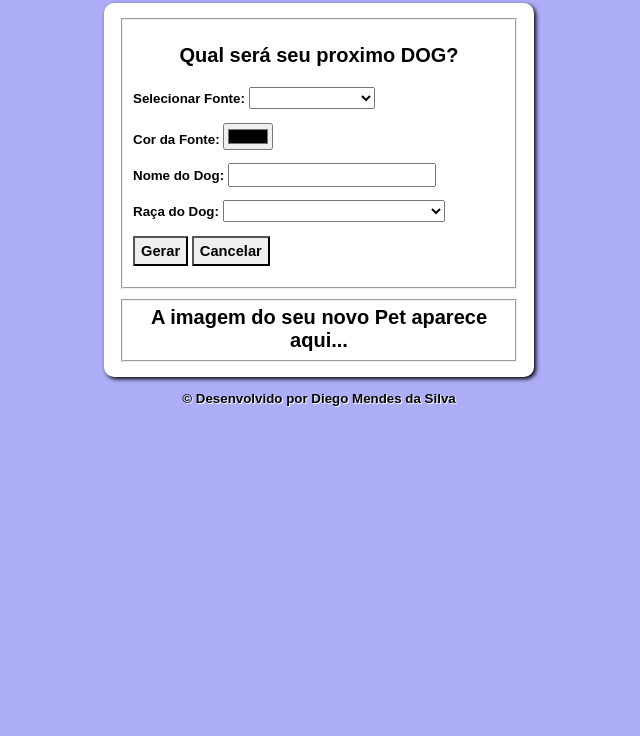
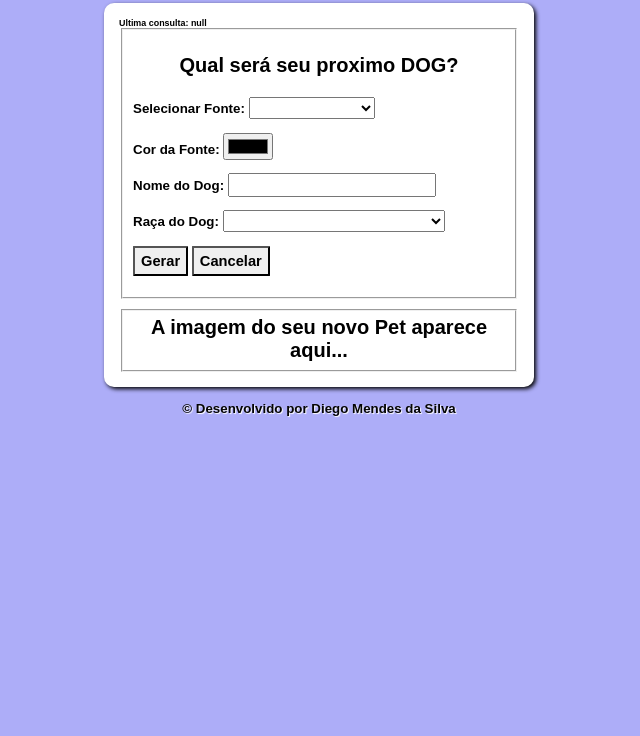
Before and after one commit to diegomendes90/diegomendes90.github.io, a plain HTML site: page index.html in a window 1280 px wide. Shown: the part 64-800 px from the top of the page, without its empty margins (321-961 px from the left). Drawn offline with Linux system fonts and the light colour scheme; a web font is replaced by a local one.

Commit message:
Update index.html

```diff
--- a/index.html
+++ b/index.html
@@ -13,6 +13,8 @@
         <h1>API DOG</h1>
     </header>
     <section>
+        <!--Informação de ultimo acesso-->
+        <h6 id="ultimoacesso" style="margin: 0px;padding: 0px;"></h6>
         <!--Primeira Parte-->
             <fieldset>
                 <div>
```
